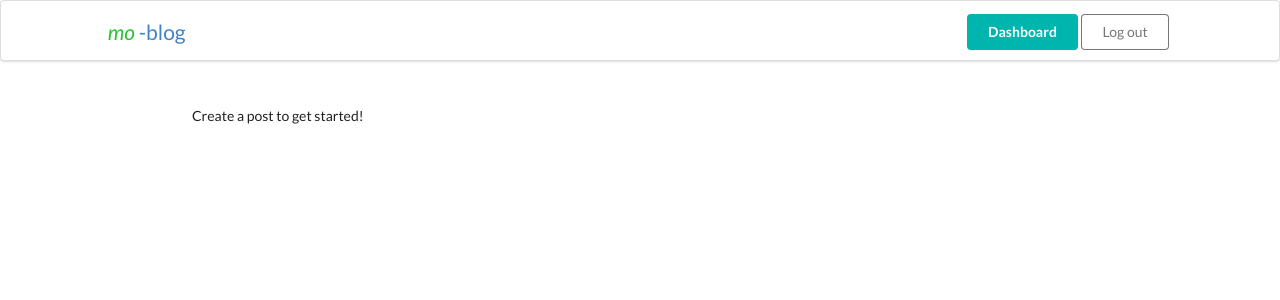
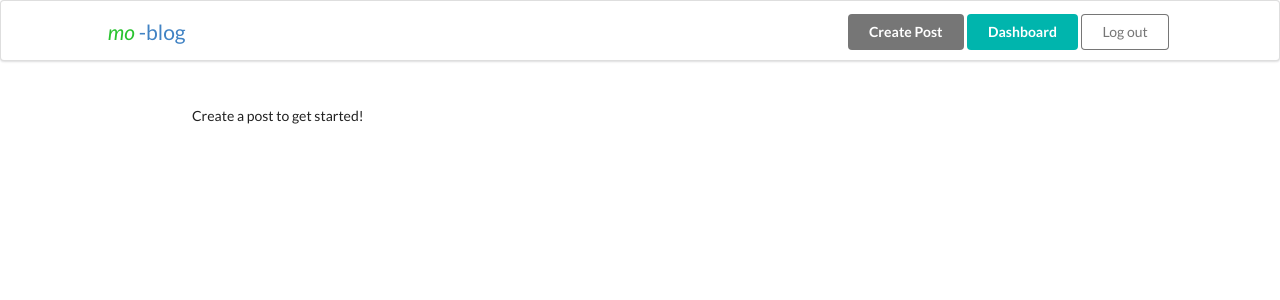
Before and after one commit to yuvraj108c/mo-blog, a PHP site: page /mo-blog/dashboard.php in a window 1280 px wide. Shown: the top 300 px of the page. Run offline with PHP 8.4, Linux system fonts and the light colour scheme; the visitor is signed in with stand-in values (Sample User, id 1).

Commit message:
added create route

```diff
--- a/includes/navbar.php
+++ b/includes/navbar.php
@@ -25,6 +25,7 @@
             } else  {
                 //Display logout
                 echo "<div class='buttons'>";
+                echo "<a class='ui grey button' href='create.php'>Create Post</a>";
                 echo "<a class='ui teal button' href='dashboard.php'>Dashboard</a>";
                 echo "<a class='ui basic grey button' href='includes/handlers/logout-handler.php'>Log out</a>";
                 echo "</div>";
```
